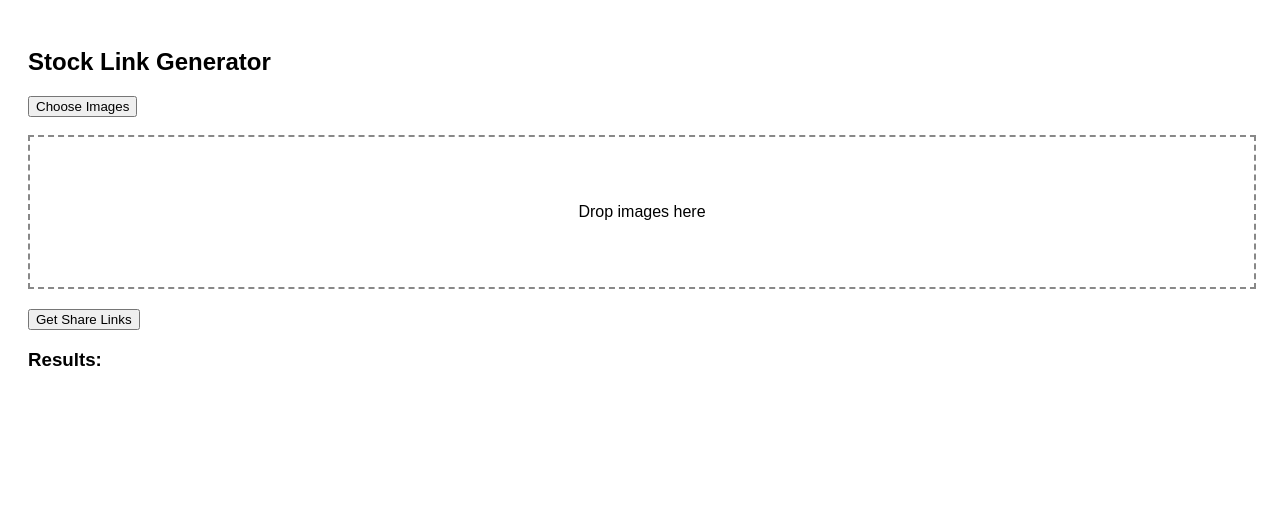
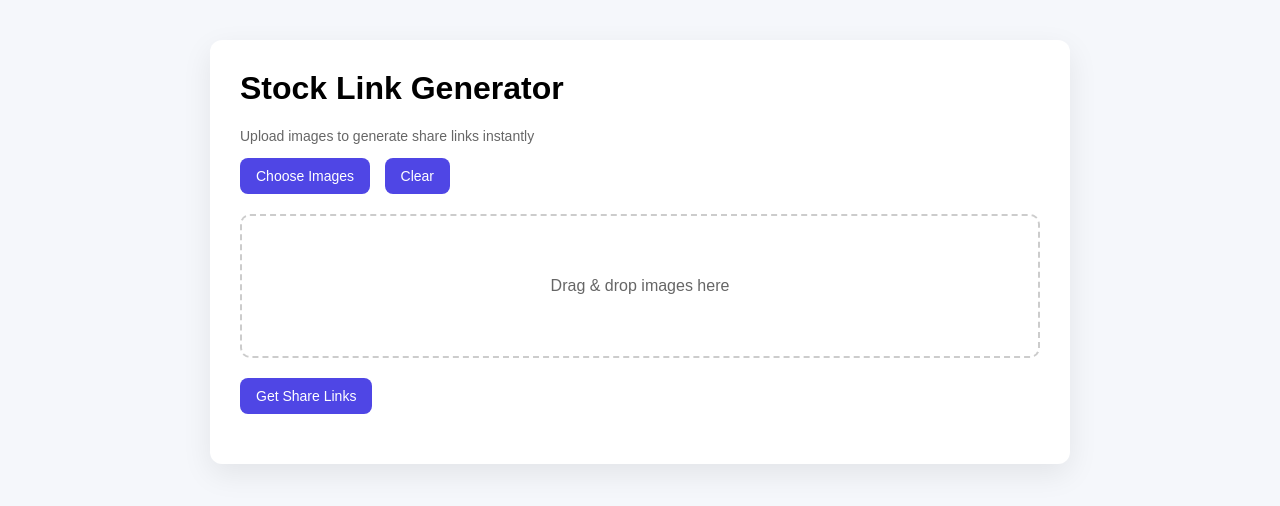
Before and after one commit to JamesAtkins444/Stock-Linker, a website: page index.html in a window 1280 px wide. Drawn offline with Linux system fonts and the light colour scheme.

Commit message:
Update index.html

```diff
--- a/index.html
+++ b/index.html
@@ -2,37 +2,124 @@
 <html>
 <head>
   <title>Stock Link Generator</title>
+
+  <style>
+    body {
+      font-family: Arial, sans-serif;
+      background: #f5f7fb;
+      padding: 40px;
+      margin: 0;
+    }
+
+    .container {
+      max-width: 800px;
+      margin: auto;
+      background: white;
+      padding: 30px;
+      border-radius: 12px;
+      box-shadow: 0 10px 30px rgba(0,0,0,0.08);
+    }
+
+    h1 {
+      margin-top: 0;
+    }
+
+    button {
+      background: #4f46e5;
+      color: white;
+      border: none;
+      padding: 10px 16px;
+      border-radius: 8px;
+      cursor: pointer;
+      font-size: 14px;
+      margin-right: 10px;
+    }
+
+    button:hover {
+      background: #4338ca;
+    }
+
+    #dropZone {
+      border: 2px dashed #ccc;
+      border-radius: 10px;
+      height: 140px;
+      display: flex;
+      align-items: center;
+      justify-content: center;
+      color: #666;
+      margin: 20px 0;
+      transition: 0.2s;
+    }
+
+    #dropZone.active {
+      background: #eef2ff;
+      border-color: #4f46e5;
+      color: #4f46e5;
+    }
+
+    .results {
+      margin-top: 20px;
+    }
+
+    .card {
+      background: #fafafa;
+      border-radius: 10px;
+      padding: 15px;
+      margin-bottom: 12px;
+      border: 1px solid #eee;
+    }
+
+    .card b {
+      font-size: 14px;
+    }
+
+    .meta {
+      font-size: 13px;
+      color: #666;
+      margin: 5px 0;
+    }
+
+    .link {
+      font-size: 13px;
+      word-break: break-all;
+      color: #4f46e5;
+    }
+
+    .copy-btn {
+      margin-top: 8px;
+      background: #10b981;
+    }
+
+    .copy-btn:hover {
+      background: #059669;
+    }
+
+    .status {
+      font-size: 14px;
+      color: #666;
+    }
+  </style>
 </head>
 
-<body style="font-family: Arial; padding: 20px;">
+<body>
 
-  <h2>Stock Link Generator</h2>
+  <div class="container">
 
-  <!-- Hidden file input -->
-  <input type="file" id="filePicker" multiple style="display:none;" />
+    <h1>Stock Link Generator</h1>
+    <p class="status">Upload images to generate share links instantly</p>
 
-  <!-- Buttons -->
-  <button onclick="openFilePicker()">Choose Images</button>
+    <input type="file" id="filePicker" multiple style="display:none;" />
 
-  <br><br>
+    <button onclick="openFilePicker()">Choose Images</button>
+    <button onclick="clearFiles()">Clear</button>
 
-  <!-- Drag & Drop Zone -->
-  <div id="dropZone" style="
-    width: 100%;
-    height: 150px;
-    border: 2px dashed #888;
-    display: flex;
-    align-items: center;
-    justify-content: center;
-    margin-bottom: 20px;
-  ">
-    Drop images here
+    <div id="dropZone">Drag & drop images here</div>
+
+    <button onclick="uploadAll()">Get Share Links</button>
+
+    <div class="results" id="results"></div>
+
   </div>
-
-  <button onclick="uploadAll()">Get Share Links</button>
-
-  <h3>Results:</h3>
-  <div id="results"></div>
 
   <script>
     let files = [];
@@ -41,7 +128,12 @@
       document.getElementById("filePicker").click();
     }
 
-    // File picker selection
+    function clearFiles() {
+      files = [];
+      updateUI();
+      document.getElementById("results").innerHTML = "";
+    }
+
     document.getElementById("filePicker").addEventListener("change", (e) => {
       files = [...files, ...e.target.files];
       updateUI();
@@ -49,43 +141,45 @@
 
     const dropZone = document.getElementById("dropZone");
 
-    // Click dropzone to open picker
     dropZone.addEventListener("click", openFilePicker);
 
-    // Drag over
     dropZone.addEventListener("dragover", (e) => {
       e.preventDefault();
-      dropZone.style.background = "#eee";
+      dropZone.classList.add("active");
     });
 
-    // Drag leave
     dropZone.addEventListener("dragleave", () => {
-      dropZone.style.background = "";
+      dropZone.classList.remove("active");
     });
 
-    // Drop files
     dropZone.addEventListener("drop", (e) => {
       e.preventDefault();
-      dropZone.style.background = "";
+      dropZone.classList.remove("active");
 
       files = [...files, ...e.dataTransfer.files];
       updateUI();
     });
 
-    // Update UI text
     function updateUI() {
-      dropZone.innerText = files.length + " file(s) ready";
+      dropZone.innerText = files.length
+        ? files.length + " file(s) ready"
+        : "Drag & drop images here";
     }
 
-    // Upload function
     async function uploadAll() {
       const resultsDiv = document.getElementById("results");
-      resultsDiv.innerHTML = "Processing...";
+
+      if (!files.length) {
+        resultsDiv.innerHTML = "<p class='status'>No files selected</p>";
+        return;
+      }
+
+      resultsDiv.innerHTML = "<p class='status'>Processing...</p>";
 
       const formData = new FormData();
 
       for (let file of files) {
-        formData.append("images", file); // MUST match server
+        formData.append("images", file);
       }
 
       try {
@@ -100,28 +194,30 @@
 
         data.forEach((item) => {
           const div = document.createElement("div");
-          div.style.marginBottom = "15px";
+          div.className = "card";
 
-          div.innerHTML =
-            "<b>" + item.file + "</b><br>" +
-            "Platform: " + item.platform + "<br>" +
-            "ID: " + item.id + "<br>" +
-            "<a href='" + item.link + "' target='_blank'>" + item.link + "</a><br>" +
-            // "<button onclick=\"copyToClipboard('" + item.link + "')\">Copy Link</button>";
+          div.innerHTML = `
+            <b>${item.file}</b>
+            <div class="meta">Platform: ${item.platform} | ID: ${item.id}</div>
+            <div class="link">
+              <a href="${item.link}" target="_blank">${item.link}</a>
+            </div>
+            <button class="copy-btn" onclick="copyToClipboard('${item.link}')">
+              Copy Link
+            </button>
+          `;
 
           resultsDiv.appendChild(div);
         });
 
       } catch (err) {
-        resultsDiv.innerHTML = "Error uploading files";
+        resultsDiv.innerHTML = "<p class='status'>Error uploading files</p>";
         console.error(err);
       }
     }
 
-    // Copy to clipboard
     function copyToClipboard(text) {
       navigator.clipboard.writeText(text);
-      alert("Link copied!");
     }
   </script>
 
```
